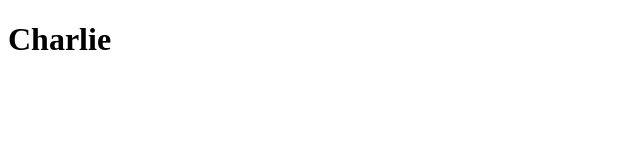
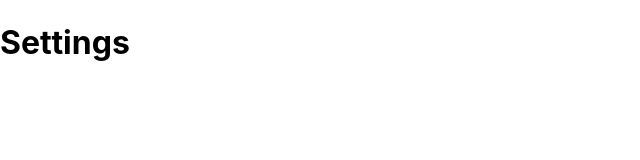
Before and after one commit to dvrylc/charlie-web, a React app: page /settings in a window 1280 px wide. Shown: the whole page, without its empty margins (0-640 px from the left). Built offline with nearby package versions, Linux system fonts and the light colour scheme.

Commit message:
Added react router

```diff
--- a/package.json
+++ b/package.json
@@ -5,6 +5,7 @@
   "dependencies": {
     "react": "^16.3.1",
     "react-dom": "^16.3.1",
+    "react-router-dom": "^4.2.2",
     "react-scripts": "1.1.4"
   },
   "scripts": {
--- a/src/components/App.js
+++ b/src/components/App.js
@@ -1,11 +1,17 @@
 // External imports
 import React from 'react';
+import { Route } from 'react-router-dom';
+
+// Internal imports
+import Home from './Home';
+import Settings from './Settings';
 
 class App extends React.Component {
   render() {
     return (
       <div className="app">
-        <h1>Charlie</h1>
+        <Route exact path='/' component={ Home }/>
+        <Route exact path='/settings' component={ Settings }/>
       </div>
     );
   }
--- /dev/null
+++ b/src/components/Home.js
@@ -0,0 +1,12 @@
+// External imports
+import React from 'react';
+
+class Home extends React.Component {
+  render() {
+    return (
+      <h1>Charlie</h1>
+    );
+  }
+}
+
+export default Home;
--- /dev/null
+++ b/src/components/Settings.js
@@ -0,0 +1,12 @@
+// External imports
+import React from 'react';
+
+class Settings extends React.Component {
+  render() {
+    return (
+      <h1>Settings</h1>
+    );
+  }
+}
+
+export default Settings;
--- a/src/index.js
+++ b/src/index.js
@@ -1,12 +1,18 @@
 // External imports
 import React from 'react';
 import ReactDOM from 'react-dom';
+import { BrowserRouter } from 'react-router-dom';
 
 // Internal imports
 import App from './components/App';
 import './style.css';
 
-ReactDOM.render(<App />, document.getElementById('root'));
+ReactDOM.render(
+  <BrowserRouter>
+    <App />
+  </BrowserRouter>,
+  document.getElementById('root')
+);
 
 //import registerServiceWorker from './registerServiceWorker';
 //registerServiceWorker();
--- a/src/style.css
+++ b/src/style.css
@@ -1,3 +1,13 @@
-html {
-  background: white;
+/* Global */
+* {
+  box-sizing: border-box;
 }
+
+body {
+  color: black;
+  font-family: -apple-system, BlinkMacSystemFont, "Helvetica Neue", "Lucida Grande", sans-serif;
+  font-weight: 400;
+  font-size: 1em;
+  line-height: 1.4;
+  margin: 0;
+}
```
Also changed, not shown: 1 other file.
